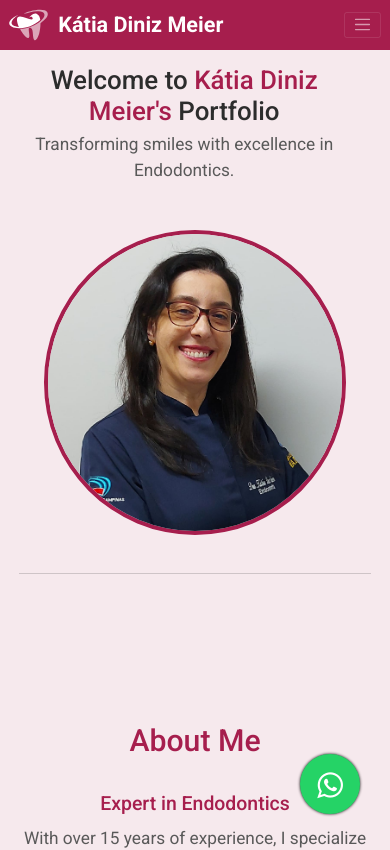
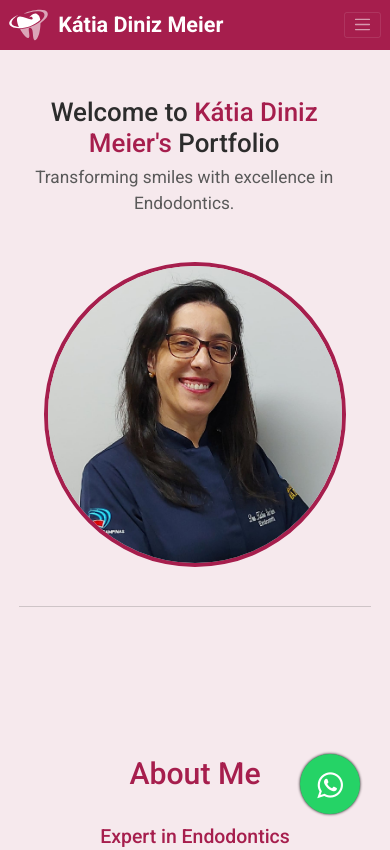
Before and after one commit to meierrene/KatiasPortfolio, a React (Vite) app: page / in a window 390 px wide. Shown: the top 850 px of the page. Built offline with nearby package versions, Linux system fonts and the light colour scheme.

Commit message:
some fix

```diff
--- a/src/components/main/Hero.css
+++ b/src/components/main/Hero.css
@@ -39,6 +39,6 @@
 
 @media (max-width: 992px) {
   .hero {
-    padding-top: 6rem;
+    padding-top: 9rem;
   }
 }
```
